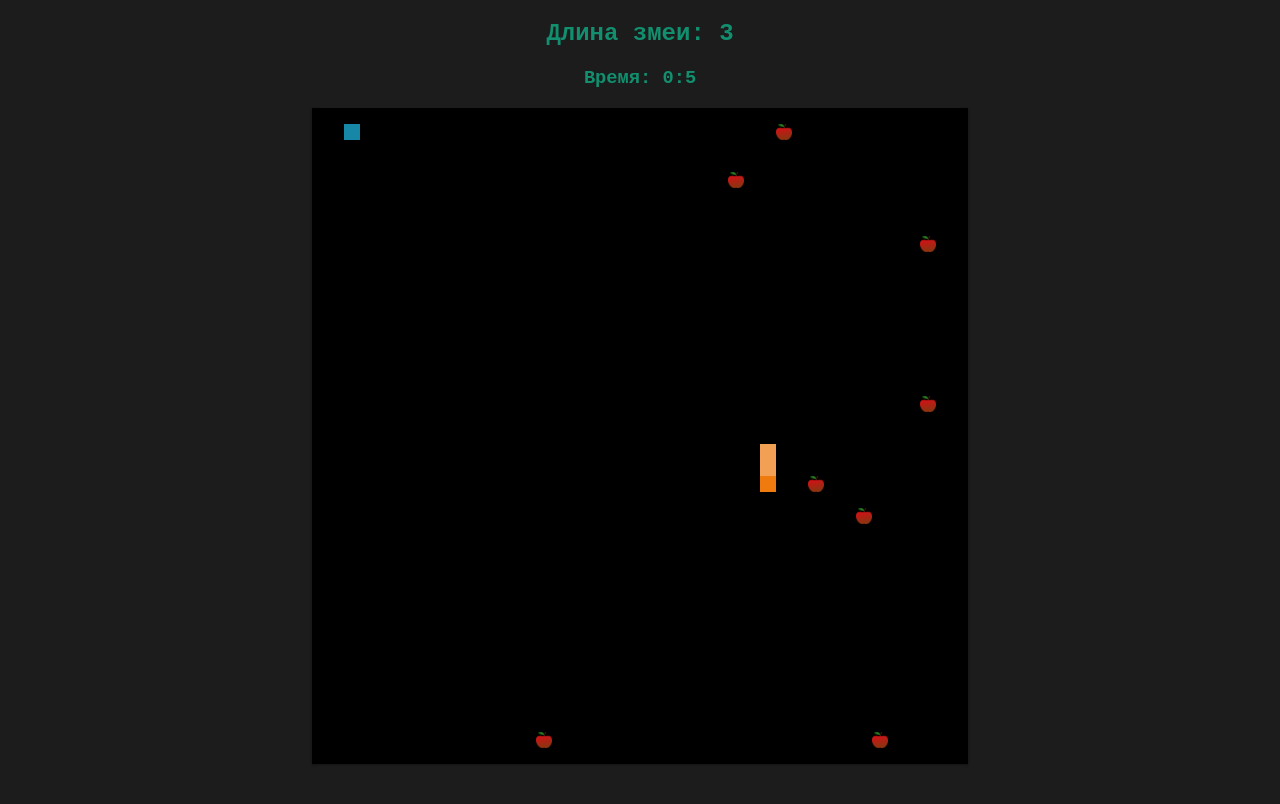
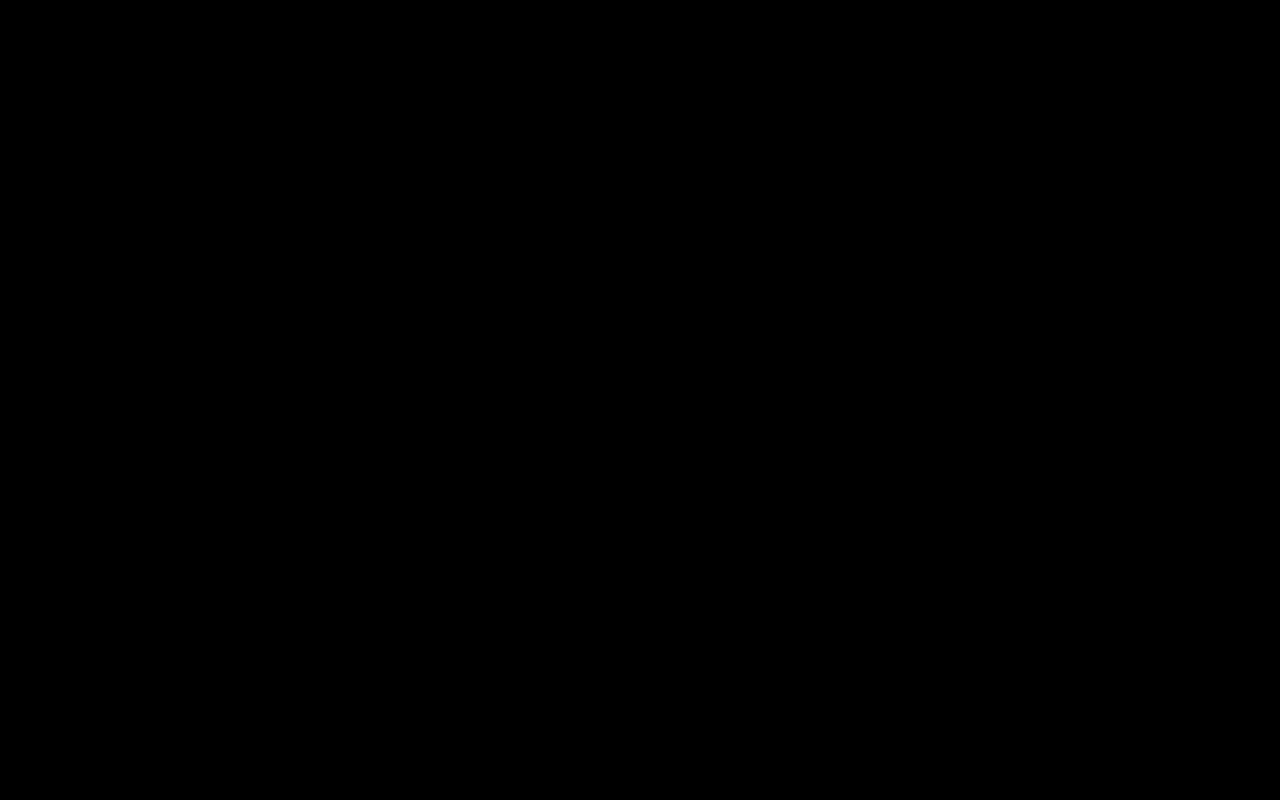
Before and after one commit to olzx/snake-JS, a plain HTML site: page index.html in a window 1280 px wide. Drawn offline with Linux system fonts and the light colour scheme.

Commit message:
first version

```diff
--- a/index.html
+++ b/index.html
@@ -8,11 +8,7 @@
     <title>Snake</title>
 </head>
 <body>
-    <div class="wrapper">
-        <h2 class="head" id="length">Длина змеи: <span>1</span></h2>
-        <h3 class="head" id="time">Время: <span>0:0</span></h3>
-        <canvas id='canvas'>Обновите браузер (или ваш браузер не поддерживает canvas)</canvas>
-    </div>
+    <canvas id='snake'>Обновите браузер (или ваш браузер не поддерживает canvas)</canvas>
 </body>
 <script src="script.js"></script>
 </html>
--- a/script.js
+++ b/script.js
@@ -1,246 +1,78 @@
-const canvas = document.querySelector('#canvas')
-canvas.focus()
-const ctx = canvas.getContext('2d')
+class Game {
+    constructor(options) {
+        this.$el = document.querySelector(options.selector)
+        this.ctx = this.$el.getContext('2d')
 
-let lengthSpan = document.getElementById('length').children[0]
-let timeSpan = document.getElementById('time').children[0]
-
-canvas.height = 656
-canvas.width  = 656
-
-const box = 16
-
-let timeUpdate = 100
-
-const foodImg = new Image();
-foodImg.src = "img/food.png";
-
-function drawPlane() {
-    ctx.fillStyle = "#000"
-    ctx.fillRect(0, 0, canvas.height, canvas.width)
-}
-
-let snake = []
-snake[0] = randomCords()
-
-let food = []
-spawnFood(8)
-
-let boost = []
-boost[0] = randomCords()
-
-let draw = function drawUpdate() {
-    drawPlane()
-
-    // Отрисовываем все элементы из snake[]
-    renderOnPlane(snake, "#f2a154", "#ef7b0e")
-
-    // Отрисовываем все элементы из food[]
-    renderOnPlaneImage(food, foodImg)
-
-    // Отрисовываем все элементы из boost[]
-    renderOnPlane(boost, "#1687a7")
-
-    // Сохраняем координаты первого элемента из snake[]
-    let beforeDel = {
-        x: snake[0].x,
-        y: snake[0].y
+        this.$el.width = options.width
+        this.$el.height = options.height
     }
 
-    // Удаляем последний элемент
-    snake.pop()
-
-    // Перемещаем первый элемент
-    beforeDel = switchDir(direction, beforeDel)
-
-    // Проверяем первый элемент на выход за границы
-    newHead = checkExit(beforeDel)
-
-    // Проверяем первый элемент на столкновение со своим хвостом (if true - удаляем все элементы после того элемента с которым столкнулись)
-    const checkTail = collision(newHead, snake)
-    if (checkTail) {
-        snake.splice(snake.indexOf(checkTail), snake.length)
-        lengthSpan.textContent = snake.length+1
+    show() {
+        this.$el.style.display = 'block'
     }
 
-    // Проверяем первый элемент на столкновение с едой (if true - прибаляем +1)
-    const checkEat = collision(newHead, food)
-    if (checkEat) {
-        food.splice(food.indexOf(checkEat), 1)
-        snake.push({x: 0, y: 0})
-
-        // спавним на random координаты в массив food[]
-        spawnFood(1)
-
-        lengthSpan.textContent = snake.length+1
-    }
-
-    const checkBoost = collision(newHead, boost)
-    if (checkBoost) {
-        boost.splice(boost.indexOf(checkBoost), 1)
-        timeUpdate = 50
-
-        setTimeout(() => {
-            timeUpdate = 100
-            const cords = randomCords()
-            boost.push(cords)
-        }, 3000);
-    }
-
-    // Вставлям "первый элемент" на 0 место (первое) в массив snake[]
-    snake.unshift(newHead)
-    setTimeout(draw, timeUpdate)
-}
-setTimeout(draw, 1);
-
-// таймер
-let minutes = 0
-let timeStart = new Date
-setInterval(() => {
-    const timeCurrent = new Date
-
-    let seconds = Math.floor((timeCurrent - timeStart) / 1000)
-
-    if (seconds == 60) {
-        timeStart = new Date
-        minutes++
-    }
-
-    timeSpan.textContent = `${minutes}:${seconds}`
-}, 1)
-
-function spawnFood(num) {
-    for (let i = 0; i < num; i++) {
-        let cords = randomCords()
-
-        // пока cords такое же как и у food или cords == snake
-        while (collision(cords, food) || collision(cords, snake)) {
-            cords = randomCords()
-        }
-
-        food.push(cords)
+    hide() {
+        this.$el.style.display = 'none'
     }
 }
 
-function randomCords() {
-    return cords = {
-        x: Math.floor(Math.random() * canvas.width/box + 1),
-        y: Math.floor(Math.random() * canvas.height/box  + 1)
+class Snake extends Game {
+    constructor(options) {
+        super(options)
+
+        this.setFlatColor(options.flatColor)
+
+        this.sizeBox = options.sizeBox
+        this.timeUpdate = options.timeUpdate
+
+        this._start = false
+    }
+
+    setFlatColor(color) {
+        this.flatColor = color
+        this.ctx.fillStyle = this.flatColor
+        this.ctx.fillRect(0, 0, this.$el.width, this.$el.height)
+    }
+
+    setTimeUpdate(time) {
+        this.timeUpdate = time
+    }
+
+    _drawUpdate = () => {
+        if (!this._start) return // если игры не была начата
+        console.log('1')
+
+        // game
+
+        if (this._start == true) {
+            setTimeout(this._drawUpdate, this.timeUpdate)
+        }
+    }
+
+    startGame() {
+        if (this._start == false) {
+            this._start = true
+            setTimeout(this._drawUpdate, this.timeUpdate)
+        } else {
+            console.error('[Ошибка]: Игра уже началась')
+        }
+    }
+
+    stopGame() {
+        if (this._start == true) {
+            this._start = false
+        } else {
+            console.error('[Ошибка]: Игра еще не началась')
+        }
     }
 }
 
-function collision(cords, arr) {
-    const element = arr.find(elem => {
-        if (cords.x == elem.x && cords.y == elem.y) {
-            return elem
-        }
-    })
 
-    if (typeof element === 'undefined') {
-        return false
-    }
-
-    return element
-}
-
-function renderOnPlane(arr, color, colorHead=false) {
-    arr.forEach((elem, index) => {
-        const x = (elem.x-1)*box
-        const y = (elem.y-1)*box
-
-        if (colorHead != false && index == 0) {
-            ctx.fillStyle = colorHead
-            ctx.fillRect(x, y, box, box)
-        } else {
-            ctx.fillStyle = color
-            ctx.fillRect(x, y, box, box)
-        }
-    })
-}
-
-function renderOnPlaneImage(arr, image) {
-    arr.forEach(elem => {
-        const x = (elem.x-1)*box
-        const y = (elem.y-1)*box
-
-        ctx.drawImage(image, x, y, box, box);
-    })
-}
-
-function switchDir(direction, cords) {
-    let cord = {
-        x: cords.x,
-        y: cords.y
-    }
-
-    switch (direction) {
-        case "up":
-            cord.y--
-            dirResponse = true
-            break;
-        case "down":
-            cord.y++
-            dirResponse = true
-            break;
-        case "left":
-            cord.x--
-            dirResponse = true
-            break;
-        case "right":
-            cord.x++
-            dirResponse = true
-            break;
-    }
-
-    return cord
-}
-
-function checkExit(cords) {
-    const head = {
-        x: cords.x,
-        y: cords.y
-    }
-
-    if (cords.x <= 0) {
-        head.x = canvas.width / box
-        return head
-    }
-
-    if ((cords.x * box) > canvas.width) {
-        head.x = 1
-        return head
-    }
-
-    if (cords.y <= 0) {
-        head.y = canvas.height / box
-        return head
-    }
-
-    if ((cords.y * box) > canvas.height) {
-        head.y = 1
-        return head
-    }
-
-    return head
-}
-
-let direction = 'down'
-let dirResponse = false
-document.addEventListener('keydown', event => {
-    if (dirResponse === true) {
-        switch (event.key) {
-            case 'w':
-                direction = direction === "down" ? "down" : "up", dirResponse = false
-                break;
-            case 's':
-                direction = direction === "up" ? "up" : "down", dirResponse = false
-                break;
-            case 'a':
-                direction = direction === "right" ? "right" : "left", dirResponse = false
-                break;
-            case 'd':
-                direction = direction === "left" ? "left" : "right", dirResponse = false
-                break;
-        }
-    }
+const snake = new Snake({
+    selector: '#snake', // id canvas из Html
+    height: document.body.clientHeight, // высота canvas
+    width: document.body.clientWidth,   // ширина canvas
+    timeUpdate: 100,    // время обновления (ms)
+    sizeBox: 16, // ширина = высота клеточек (px)
+    flatColor: '#000', // цвет фона canvas
 })
--- a/style.css
+++ b/style.css
@@ -1,20 +1,5 @@
 body {
-    background-color: #1C1C1C;
+    margin: 0;
+    height: 100vh;
+    width: 100vw;
 }
-
-.wrapper {
-    text-align: center;
-}
-
-#canvas {
-    background-color: #128f6f;
-}
-
-.head {
-    font-family: 'Courier New', Courier, monospace;
-    color: #128f6f;
-}
-
-canvas {
-    box-shadow: rgba(0, 0, 0, 0.12) 0px 1px 3px, rgba(0, 0, 0, 0.24) 0px 1px 2px;
-}
```
